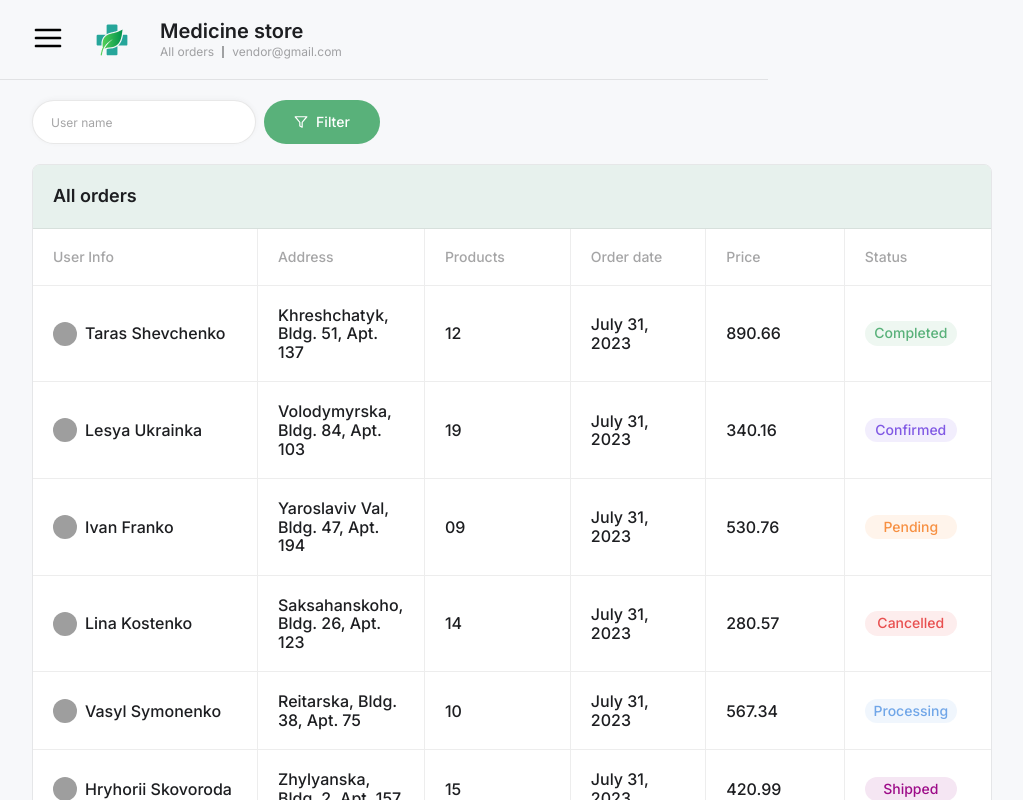
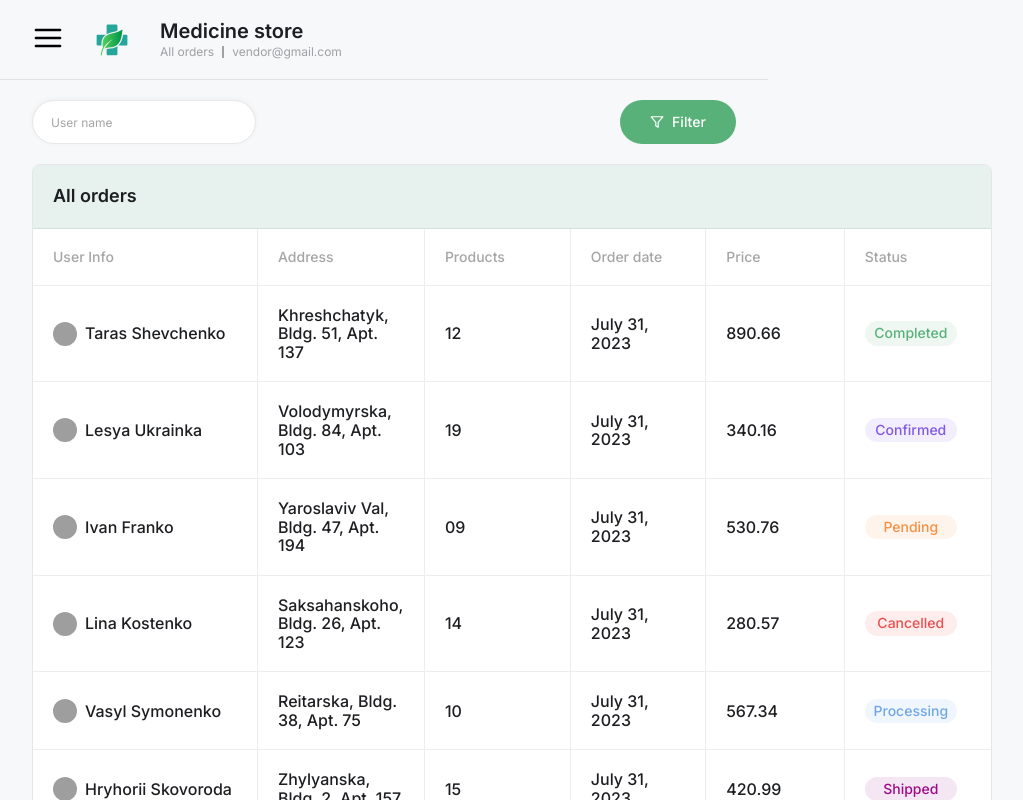
Before and after one commit to KaterynaBachkalo/admin-dashboard, a React (Create React App) app: page /admin-dashboard/orders in a window 1280 px wide. Shown: the top 800 px of the page, without its empty margins (0-1023 px from the left). Built offline with nearby package versions, Linux system fonts and the light colour scheme; grey boxes are pictures that could not be loaded.

Commit message:
fix filter styles

```diff
--- a/src/components/AllOrders/AllOrdersTable.tsx
+++ b/src/components/AllOrders/AllOrdersTable.tsx
@@ -114,7 +114,7 @@ const AllOrdersTable = ({ searchQuery }: { searchQuery: string }) => {
                   key={header.id}
                   colSpan={header.colSpan}
                   className={index === 0 ? css.header : css.subheader}
-                  style={{ width: header.getSize() }}
+                  // style={{ width: header.getSize() }}
                 >
                   {header.isPlaceholder
                     ? null
--- a/src/components/FilterForm/FilterForm.module.css
+++ b/src/components/FilterForm/FilterForm.module.css
@@ -2,6 +2,7 @@
   display: flex;
   gap: 8px;
   margin-bottom: 20px;
+  justify-content: space-between;
 }
 
 .inputWrap {
@@ -20,7 +21,7 @@
   box-shadow: 0px -1px 5px 0px rgba(71, 71, 71, 0.05);
   border-radius: 60px;
   background: rgb(255, 255, 255);
-
+  min-width: 160px;
   width: 215px;
   height: 44px;
   padding: 13px 18px;
```
